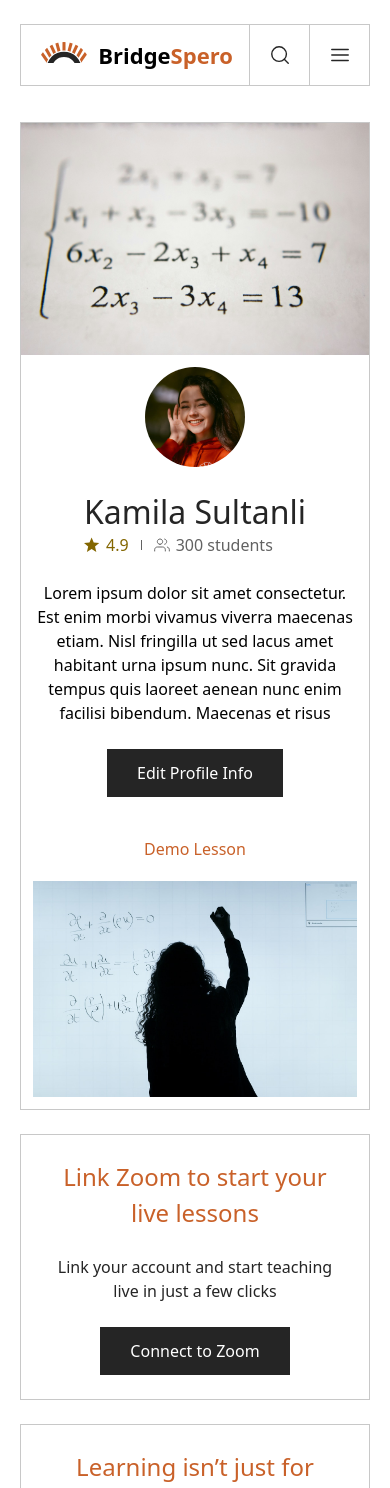
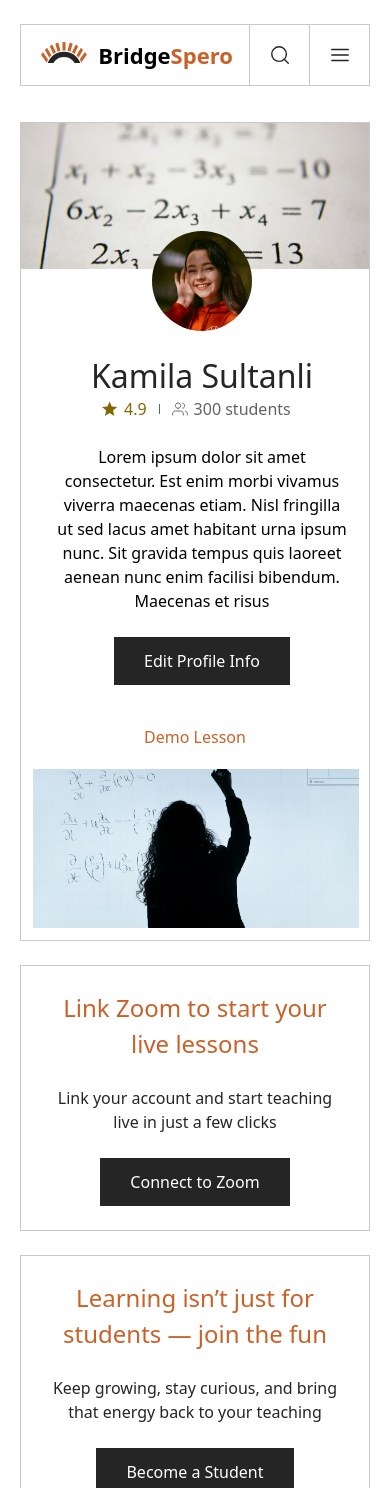
Before and after one commit to Samad126/bridge-spero-frontend, a Next.js app: page /teacher-profile in a window 390 px wide. Shown: the top 1488 px of the page. Built offline with nearby package versions, Linux system fonts and the light colour scheme.

Commit message:
teacher-dashboard-responsive

```diff
--- a/features/teacher-profile/components/TeacherProfile.tsx
+++ b/features/teacher-profile/components/TeacherProfile.tsx
@@ -3,29 +3,30 @@ import React from 'react'
 
 const TeacherProfile = () => {
     return (
-        <section className="container flex flex-col gap-[24px]">
-            <div className='border border-1 border-gray-light'>
-                <div className=''>
+        <section className="container flex flex-col gap-[24px] lg:flex-row">
+            <div className='border border-1 border-gray-light flex flex-col '>
+                <div className='w-full relative overflow-hidden h-[146px] w-[471px] lg:h-[262px]'>
                     <Image
                         src={'/teacher-profile-hero.jpg'}
                         alt='teacher-profile-hero'
-                        width={471}
-                        height={233}
+                        // width={471}
+                        // height={146}
+                        fill
                         className='object-cover'
                     />
                 </div>
-                <div className='flex flex-col p-[12px]'>
-                    <div className='flex flex-col justify-center items-center gap-[24px]'>
+                <div className='flex flex-col p-[12px] lg:flex-row lg:gap-[24px]'>
+                    <div className='w-[314px] flex flex-col justify-center items-center lg:items-start pl-[24px] gap-[24px]'>
                         <Image
                             src={'/kamila-sultanli.jpg'}
                             alt='teacher'
                             width={100}
                             height={100}
-                            className='rounded-full'
+                            className='rounded-full mt-[-50px] z-10 mx-auto lg:mx-0'
                         />
                         <div>
-                            <h3 className='text-[32px] text-secondary text-center leading-[130%] font-medium'>Kamila Sultanli</h3>
-                            <div className="flex items-center mx-auto">
+                            <h3 className='text-[32px] text-secondary text-center leading-[130%] font-medium lg:text-left'>Kamila Sultanli</h3>
+                            <div className="w-[200px] flex items-center mx-auto lg:mx-0">
                                 <Image
                                     src={"/star.svg"}
                                     width={16}
@@ -46,17 +47,22 @@ const TeacherProfile = () => {
                             </div>
                         </div>
 
-                        <p className='text-center'>Lorem ipsum dolor sit amet consectetur. Est enim morbi vivamus viverra maecenas etiam. Nisl fringilla ut sed lacus amet habitant urna ipsum nunc. Sit gravida tempus quis laoreet aenean nunc enim facilisi bibendum. Maecenas et risus </p>
+                        <p className='text-center lg:text-left'>Lorem ipsum dolor sit amet consectetur. Est enim morbi vivamus viverra maecenas etiam. Nisl fringilla ut sed lacus amet habitant urna ipsum nunc. Sit gravida tempus quis laoreet aenean nunc enim facilisi bibendum. Maecenas et risus </p>
                         <button className='bg-secondary text-white py-[12px] px-[30px]'>Edit Profile Info</button>
                     </div>
-                    <div className='mt-5'>
+                    <div className='lg:w-[577px] mt-5'>
                         <p className='text-primary text-center my-5'>Demo Lesson</p>
-                        <Image
-                            src={'/demo-lesson.jpg'}
-                            alt='demo-lesson'
-                            width={326}
-                            height={159}
-                        />
+                        <div className='w-[326px] h-[159px] relative lg:w-[570px] lg:h-[278px]'>
+                            <Image
+                                src={'/demo-lesson.jpg'}
+                                alt='demo-lesson'
+                                // width={326}
+                                // height={159}
+                                fill
+                                className='object-cover'
+                            />
+                        </div>
+
                     </div>
                 </div>
             </div>
```
Also changed, not shown: public/camera-1.svg (added).
